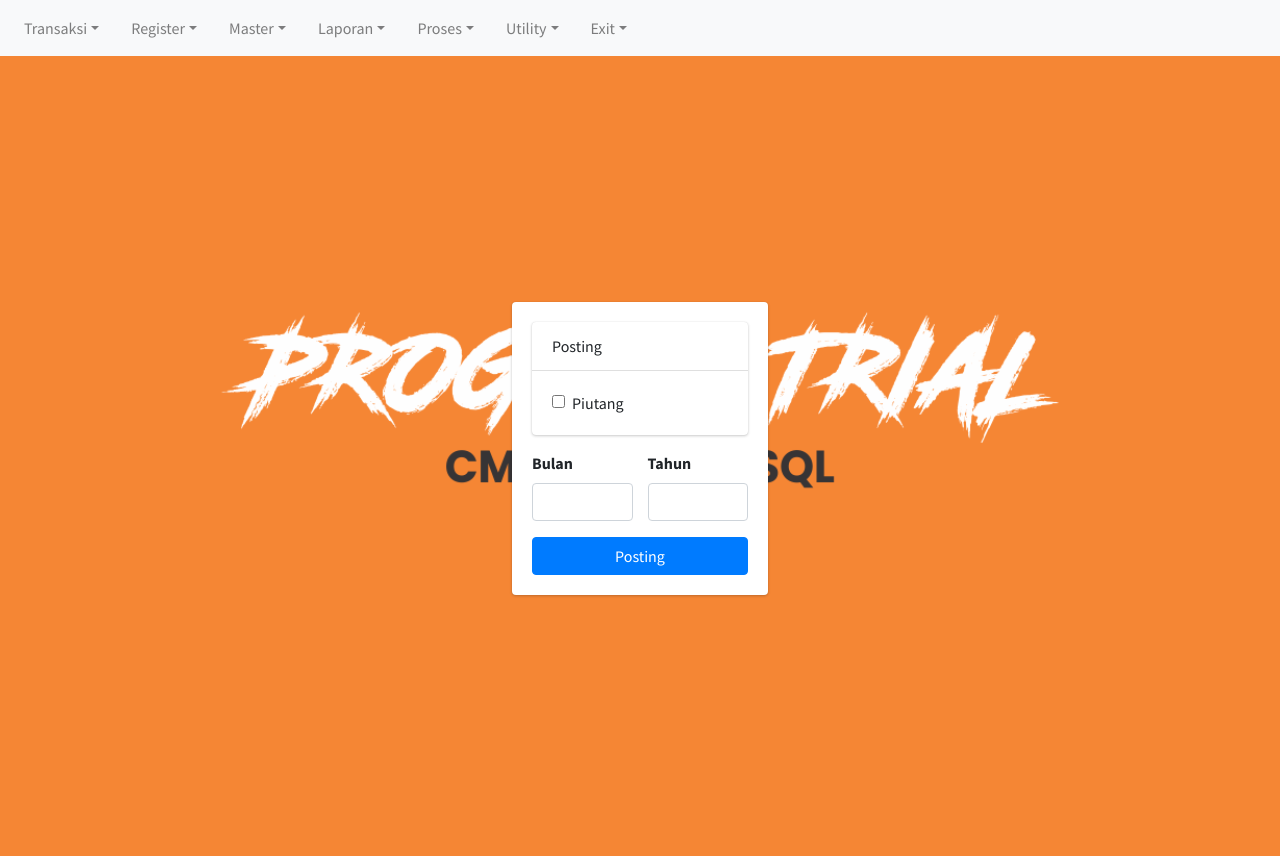
After one commit to DominicusRA/posting_wsb, a CodeIgniter app: page /database/index.php/Posting_controller in a window 1280 px wide. The commit adds this page. Run offline with CodeIgniter, Linux system fonts and the light colour scheme; some libraries are stand-ins or nearby versions.

Commit message:
tampilan posting

```diff
--- a/application/controllers/Posting_controller.php
+++ b/application/controllers/Posting_controller.php
@@ -7,6 +7,10 @@ class Posting_controller extends CI_Controller
 	{
 		parent::__construct();
 		$this->load->model('posting_model', 'posting_m');
+	}
+	public function index()
+	{
+		$this->load->view('proses/posting/index.php');
 	}
 	public function piutang()
 	{
--- /dev/null
+++ b/application/views/proses/posting/index.php
@@ -0,0 +1,159 @@
+<!DOCTYPE html>
+<html lang="en">
+
+<head>
+    <meta charset="UTF-8">
+    <meta http-equiv="X-UA-Compatible" content="IE=edge">
+    <meta name="viewport" content="width=device-width, initial-scale=1.0">
+    <title>Document</title>
+    <!-- Google Font: Source Sans Pro -->
+    <link rel="stylesheet" href="https://fonts.googleapis.com/css?family=Source+Sans+Pro:300,400,400i,700&display=fallback">
+    <!-- Font Awesome -->
+    <link rel="stylesheet" href="<?php echo base_url() ?>assets/plugins/fontawesome-free/css/all.min.css">
+    <!-- Theme style -->
+    <link rel="stylesheet" href="<?php echo base_url() ?>assets/dist/css/adminlte.min.css">
+</head>
+
+<body style="background-image: url('<?php echo base_url() ?>assets/image/background.bmp');background-repeat: no-repeat;
+  background-attachment: fixed;
+  background-size: cover;">
+    <nav class="navbar navbar-expand navbar-light">
+        <!-- Left navbar links -->
+        <ul class="navbar-nav">
+            <li class="nav-item dropdown">
+                <a id="dropdownSubMenu1" href="#" data-toggle="dropdown" aria-haspopup="true" aria-expanded="false" class="nav-link dropdown-toggle">Transaksi</a>
+                <ul aria-labelledby="dropdownSubMenu1" class="dropdown-menu border-0 shadow">
+                    <li><a href="<?php echo base_url('index.php/Posting_controller') ?>" class="dropdown-item">Pembelian </a></li>
+                    <li><a href="<?php echo base_url('index.php/Posting_controller') ?>" class="dropdown-item">Penjualan </a></li>
+                    <li><a href="<?php echo base_url('index.php/Posting_controller') ?>" class="dropdown-item">Pembayaran </a></li>
+                </ul>
+            </li>
+        </ul>
+        <ul class="navbar-nav">
+            <li class="nav-item dropdown">
+                <a id="dropdownSubMenu1" href="#" data-toggle="dropdown" aria-haspopup="true" aria-expanded="false" class="nav-link dropdown-toggle">Register</a>
+                <ul aria-labelledby="dropdownSubMenu1" class="dropdown-menu border-0 shadow">
+                    <li><a href="<?php echo base_url('index.php/Posting_controller') ?>" class="dropdown-item">Posting </a></li>
+                    <!-- End Level two -->
+                </ul>
+            </li>
+        </ul>
+        <ul class="navbar-nav">
+            <li class="nav-item dropdown">
+                <a id="dropdownSubMenu1" href="#" data-toggle="dropdown" aria-haspopup="true" aria-expanded="false" class="nav-link dropdown-toggle">Master</a>
+                <ul aria-labelledby="dropdownSubMenu1" class="dropdown-menu border-0 shadow">
+                    <li><a href="<?php echo base_url('index.php/Posting_controller') ?>" class="dropdown-item">Posting </a></li>
+                    <!-- End Level two -->
+                </ul>
+            </li>
+        </ul>
+        <ul class="navbar-nav">
+            <li class="nav-item dropdown">
+                <a id="dropdownSubMenu1" href="#" data-toggle="dropdown" aria-haspopup="true" aria-expanded="false" class="nav-link dropdown-toggle">Laporan</a>
+                <ul aria-labelledby="dropdownSubMenu1" class="dropdown-menu border-0 shadow">
+                    <li><a href="<?php echo base_url('index.php/Posting_controller') ?>" class="dropdown-item">Posting </a></li>
+                    <!-- End Level two -->
+                </ul>
+            </li>
+        </ul>
+        <ul class="navbar-nav">
+            <li class="nav-item dropdown">
+                <a id="dropdownSubMenu1" href="#" data-toggle="dropdown" aria-haspopup="true" aria-expanded="false" class="nav-link dropdown-toggle">Proses</a>
+                <ul aria-labelledby="dropdownSubMenu1" class="dropdown-menu border-0 shadow">
+                    <li><a href="<?php echo base_url('index.php/Posting_controller') ?>" class="dropdown-item">Posting </a></li>
+                    <!-- End Level two -->
+                </ul>
+            </li>
+        </ul>
+        <ul class="navbar-nav">
+            <li class="nav-item dropdown">
+                <a id="dropdownSubMenu1" href="#" data-toggle="dropdown" aria-haspopup="true" aria-expanded="false" class="nav-link dropdown-toggle">Utility</a>
+                <ul aria-labelledby="dropdownSubMenu1" class="dropdown-menu border-0 shadow">
+                    <li><a href="<?php echo base_url('index.php/Posting_controller') ?>" class="dropdown-item">Posting </a></li>
+                    <!-- End Level two -->
+                </ul>
+            </li>
+        </ul>
+        <ul class="navbar-nav">
+            <li class="nav-item dropdown">
+                <a id="dropdownSubMenu1" href="#" data-toggle="dropdown" aria-haspopup="true" aria-expanded="false" class="nav-link dropdown-toggle">Exit</a>
+            </li>
+        </ul>
+
+        <!-- Right navbar links -->
+        <ul class="navbar-nav ml-auto">
+
+        </ul>
+    </nav>
+    <div class="container overflow-auto d-flex align-items-center justify-content-center" style="height: 100vh;">
+        <div class="row">
+            <div class="col">
+                <div class="card">
+                    <div class="card-body ">
+                        <form action="<?= base_url('index.php/posting_controller/piutang') ?>" method="POST">
+
+                            <!-- <div class="form-group">
+                                <label for="exampleInputEmail1">Bulan</label>
+                                <input type="month" class="form-control" id="bulan">
+                            </div> -->
+                            <div class="row">
+                                <div class="col">
+                                    <div class="card">
+                                        <div class="card-header">
+                                            Posting
+                                        </div>
+                                        <div class="card-body">
+                                            <div class="form-check">
+                                                <input class="form-check-input" type="checkbox" value="piutang" id="posting" name="posting">
+                                                <label class="form-check-label" for="defaultCheck1">
+                                                    Piutang
+                                                </label>
+                                            </div>
+                                        </div>
+                                    </div>
+                                </div>
+                            </div>
+                            <div class="row">
+                                <div class="col">
+                                    <div class="form-group">
+                                        <label for="exampleInputEmail1">Bulan</label>
+                                        <input type="number" class="form-control" id="bulan" name="bulan" min="1" max="12">
+                                    </div>
+                                </div>
+                                <div class="col">
+                                    <div class="form-group">
+                                        <label for="exampleInputEmail1">Tahun</label>
+                                        <input type="number" class="form-control" id="tahun" min="1" max="<?= date('Y') ?>" name="tahun">
+                                    </div>
+                                </div>
+                            </div>
+                            <div class="row">
+                                <div class="col">
+                                    <button type="submit" class="btn btn-primary btn-block">Posting</button>
+                                </div>
+                            </div>
+
+                            <!-- Bulan:
+                            <input type="number" id="bulan" min="1" max="12" name="bulan">
+                            Tahun:
+                            <input type="number" id="tahun" min="1" max="<?= date('Y') ?>" name="tahun">
+                            <button type="submit">posting</button> -->
+                        </form>
+
+                    </div>
+                </div>
+            </div>
+        </div>
+    </div>
+
+    <!-- jQuery -->
+    <script src="<?php echo base_url() ?>assets/plugins/jquery/jquery.min.js"></script>
+    <!-- Bootstrap 4 -->
+    <script src="<?php echo base_url() ?>assets/plugins/bootstrap/js/bootstrap.bundle.min.js"></script>
+    <!-- AdminLTE App -->
+    <script src="<?php echo base_url() ?>assets/dist/js/adminlte.min.js"></script>
+    <!-- AdminLTE for demo purposes -->
+    <!-- <script src="<?php echo base_url() ?>assets/dist/js/demo.js"></script> -->
+</body>
+
+</html>
```
Also changed, not shown: application/views/dashboard/index.php (+37 -3 lines), assets/image/background.bmp (added).
